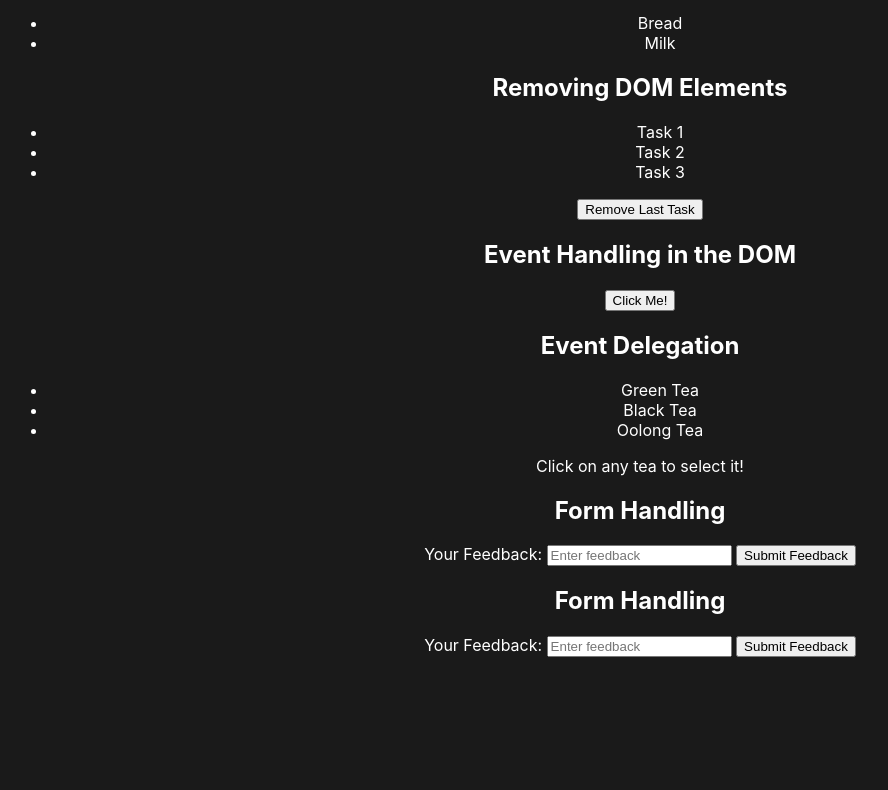
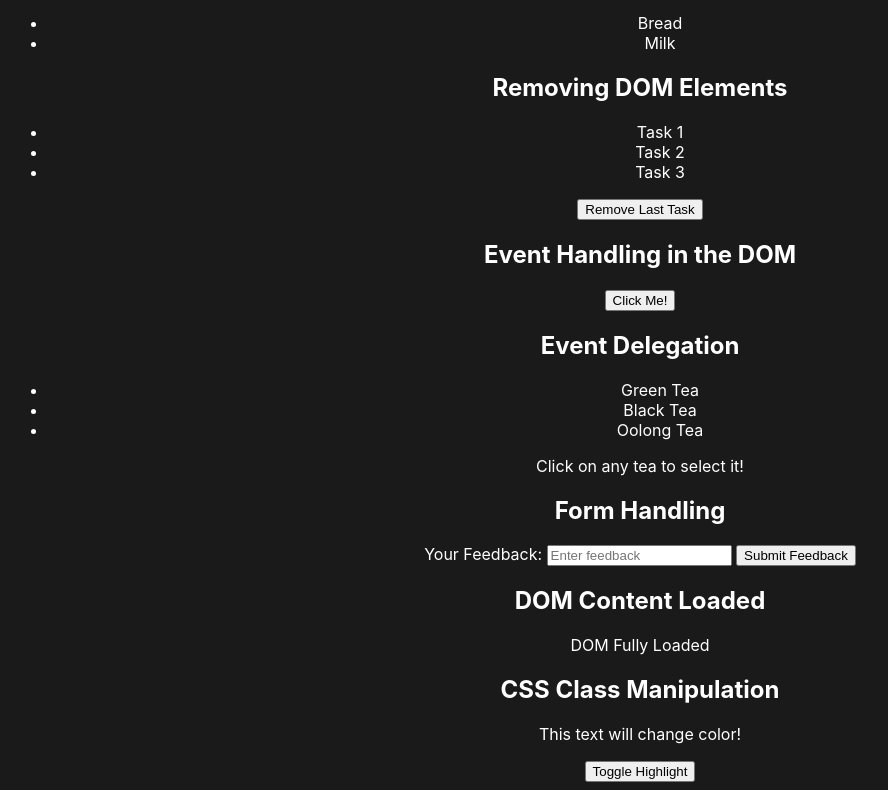
Before and after one commit to TridipKarmakar/webdev_learning, a website: page JS/DOM/dom.html in a window 1280 px wide. Shown: the part 580-1370 px from the top of the page, without its empty margins (0-888 px from the left). Before the commit the page ends 1253 px from the top, so only its background shows below. Drawn offline with Linux system fonts and the light colour scheme.

Commit message:
Done practice of example 9

```diff
--- a/JS/DOM/dom.html
+++ b/JS/DOM/dom.html
@@ -108,16 +108,17 @@
       <p id="feedbackDisplay"></p>
     </section>
 
-    <!-- Example 9: Form Handling  -->
-    <section id="example-8">
-      <h2>Form Handling</h2>
-      <form id="feedbackForm">
-        <label for="feedbackInput">Your Feedback: </label>
-        <input type="text" id="feedbackInput" placeholder="Enter feedback" />
-        <button type="submit">Submit Feedback</button>
-      </form>
+    <!-- Example 9: DOM Content Loaded  -->
+    <section id="example-9">
+      <h2>DOM Content Loaded</h2>
+      <p id="domStatus">waiting for DOM to load...</p>
+    </section>
 
-      <p id="feedbackDisplay"></p>
+    <!-- Example 10: CSS Classes Manipulation  -->
+    <section id="example-10">
+      <h2>CSS Class Manipulation</h2>
+      <p id="descriptionText">This text will change color!</p>
+      <button id="toggleHeighlight">Toggle Highlight</button>
     </section>
 
     <script src="./sript.js "></script>
--- a/JS/DOM/sript.js
+++ b/JS/DOM/sript.js
@@ -63,3 +63,8 @@ document
       "feedbackDisplay"
     ).textContent = `Feedback is : ${feedback}`;
   });
+
+// example 9
+document.addEventListener("DOMContentLoaded", function () {
+  document.getElementById("domStatus").textContent = "DOM Fully Loaded";
+});
```
